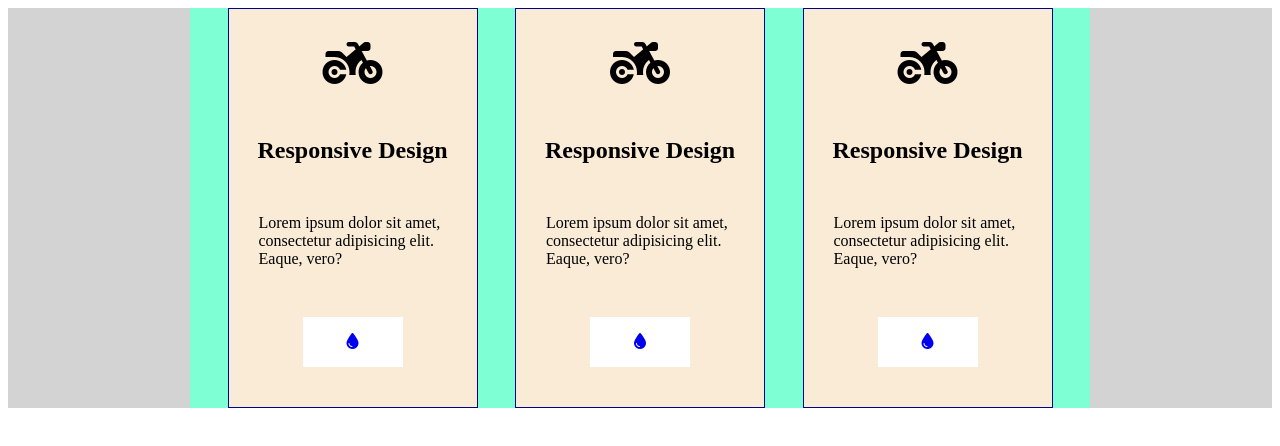
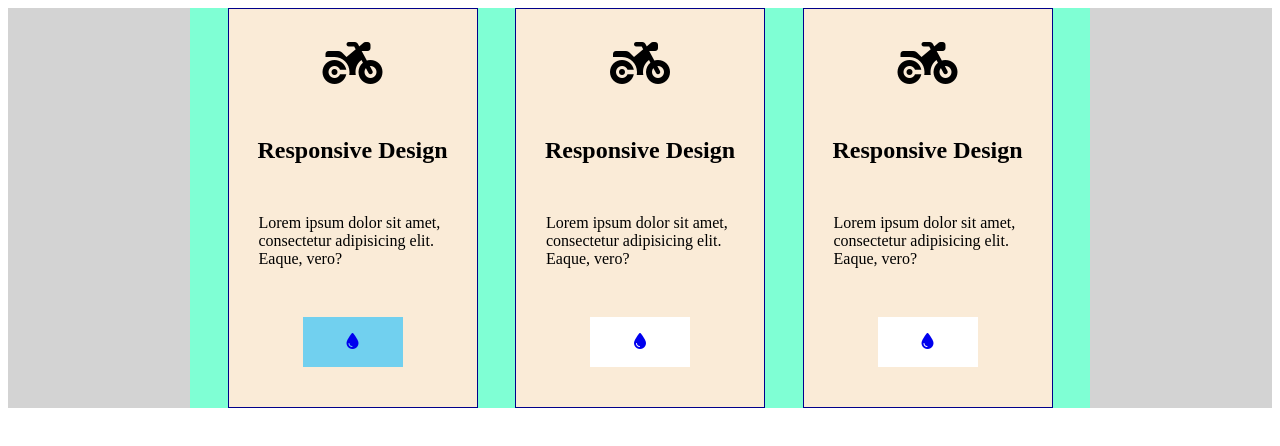
Before and after one commit to Tetiano4kaS/lessons, a plain HTML site: page lessons/les2/cards/index.html in a window 1280 px wide. In both pictures the pointer is over the element 352 px from the left and 342 px from the top of the page. Drawn offline with Linux system fonts and the light colour scheme.

Commit message:
add button:hover

```diff
--- a/lessons/les2/cards/style.css
+++ b/lessons/les2/cards/style.css
@@ -57,3 +57,7 @@
     justify-content: center;
     align-items: center;
 }
+.button:hover{
+    background: #71d0ef;
+    cursor: pointer;
+}
```
